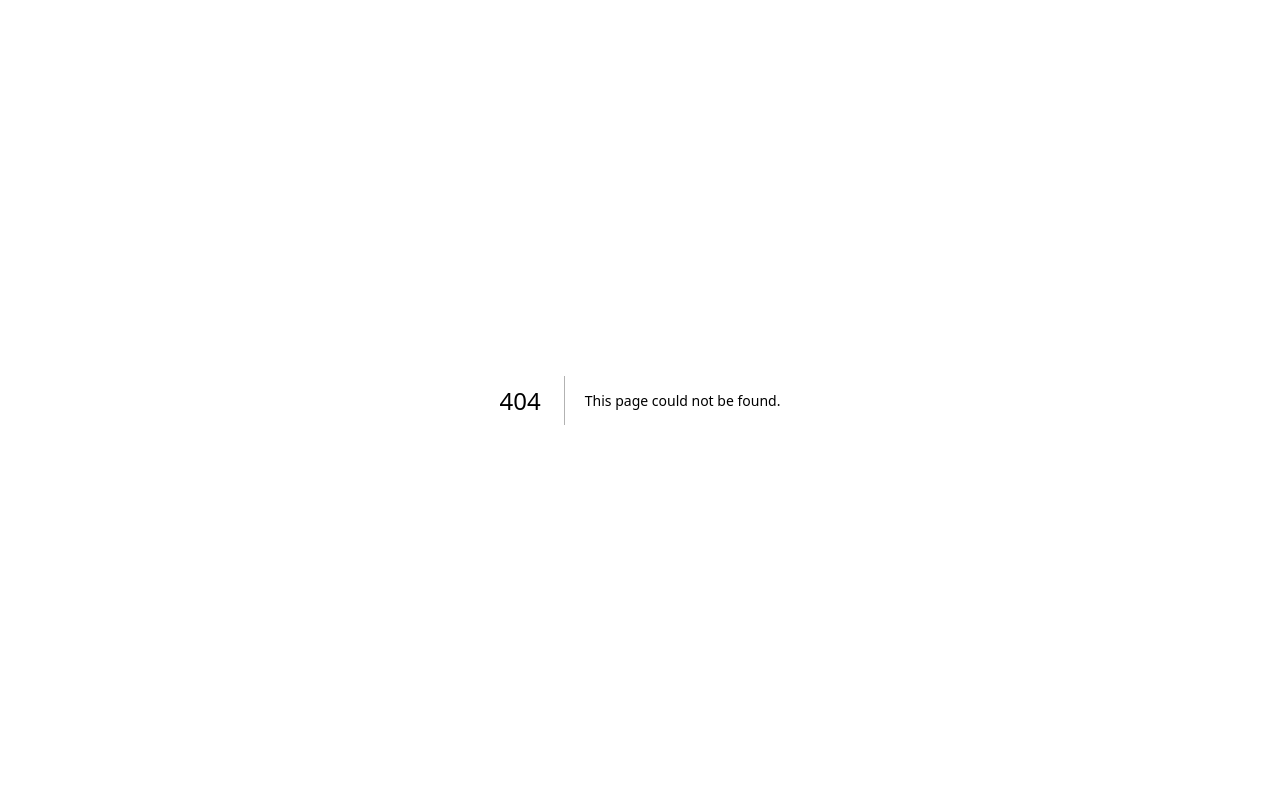
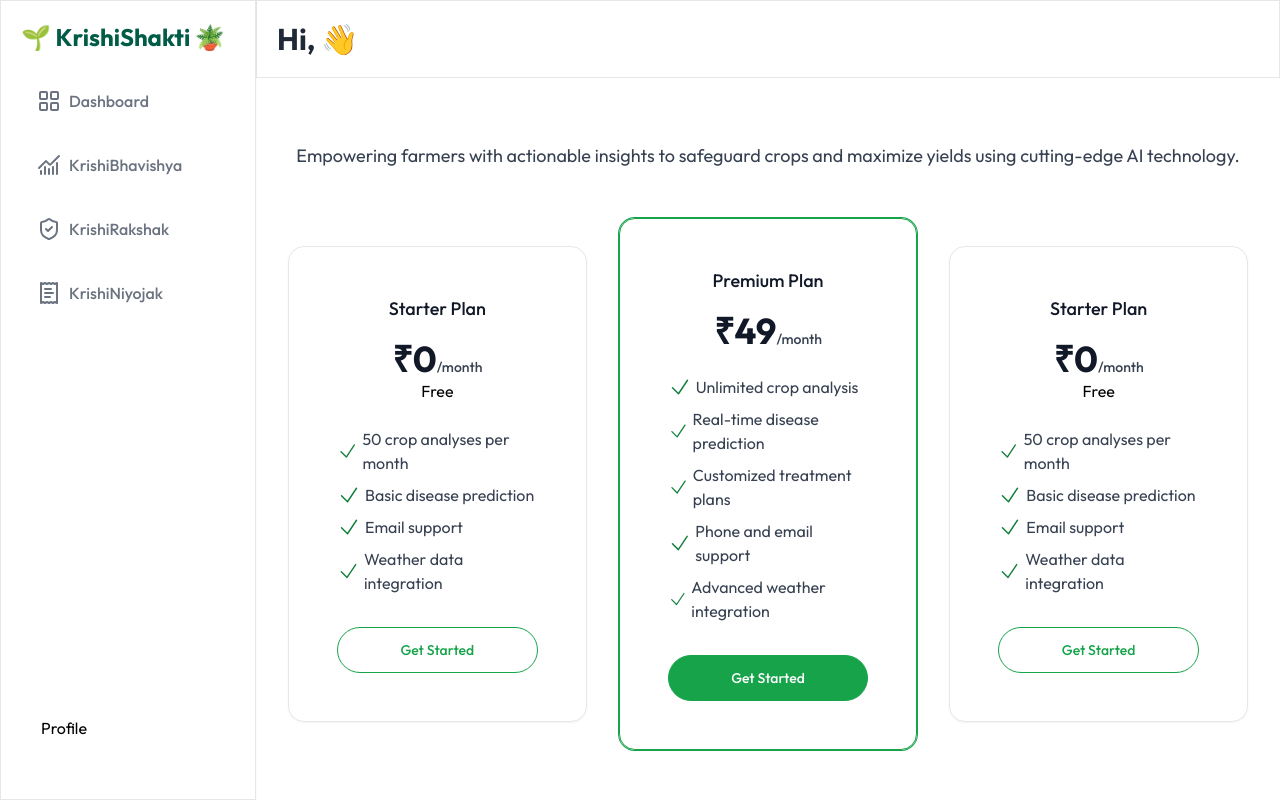
Before and after one commit to kolhepranav/krishishakti-main, a Next.js app: page /dashboard/upgrade in a window 1280 px wide. Before the commit this address had no page. Built offline with nearby package versions, Linux system fonts and the light colour scheme; no server answers.

Commit message:
Upgrade page added

```diff
--- a/app/(routes)/dashboard/krishiniyojak/upgrade/page.jsx
+++ b/app/(routes)/dashboard/upgrade/page.jsx
@@ -1,27 +1,31 @@
 import React from "react";
 
-function Upgrade() {
+function MarketingPage() {
   return (
     <div className="">
-      <div className="mx-auto max-w-3xl px-4 py-8 sm:px-6 sm:py-12 lg:px-8">
-        <div className="grid grid-cols-1 gap-4 sm:grid-cols-2 sm:items-center md:gap-8">
-          <div className="rounded-2xl border border-indigo-600 p-6 shadow-sm ring-1 ring-indigo-600 sm:order-last sm:px-8 lg:p-12">
+      <div className="mx-auto max-w-5xl px-4 py-8 sm:px-6 sm:py-12 lg:px-8">
+        <div className="text-center mb-12">
+          <p className="mt-4 text-lg text-gray-700">
+            Empowering farmers with actionable insights to safeguard crops and
+            maximize yields using cutting-edge AI technology.
+          </p>
+        </div>
+
+        <div className="grid grid-cols-1 gap-4 sm:grid-cols-3 sm:items-center md:gap-8">
+          {/* Pro Plan */}
+          <div className="rounded-2xl border border-gray-200 mx-auto p-6 shadow-sm sm:px-8 lg:p-12">
             <div className="text-center">
-              <h2 className="text-lg font-medium text-gray-900">
-                Pro
-                <span className="sr-only">Plan</span>
-              </h2>
+              <h2 className="text-lg font-medium text-gray-900">Starter Plan</h2>
 
               <p className="mt-2 sm:mt-4">
                 <strong className="text-3xl font-bold text-gray-900 sm:text-4xl">
-                  {" "}
-                  30${" "}
+                  ₹0
                 </strong>
 
-                <span className="text-sm font-medium text-gray-700">
-                  /month
-                </span>
+                <span className="text-sm font-medium text-gray-700">/month</span>
+                <p>Free</p>
               </p>
+              <p></p>
             </div>
 
             <ul className="mt-6 space-y-2">
@@ -32,7 +36,7 @@ function Upgrade() {
                   viewBox="0 0 24 24"
                   strokeWidth="1.5"
                   stroke="currentColor"
-                  className="size-5 text-indigo-700"
+                  className="w-6 h-6 text-green-700"
                 >
                   <path
                     strokeLinecap="round"
@@ -41,7 +45,7 @@ function Upgrade() {
                   />
                 </svg>
 
-                <span className="text-gray-700"> 20 users included </span>
+                <span className="text-gray-700"> 50 crop analyses per month </span>
               </li>
 
               <li className="flex items-center gap-1">
@@ -51,7 +55,7 @@ function Upgrade() {
                   viewBox="0 0 24 24"
                   strokeWidth="1.5"
                   stroke="currentColor"
-                  className="size-5 text-indigo-700"
+                  className="w-6 h-6 text-green-700"
                 >
                   <path
                     strokeLinecap="round"
@@ -60,7 +64,7 @@ function Upgrade() {
                   />
                 </svg>
 
-                <span className="text-gray-700"> 5GB of storage </span>
+                <span className="text-gray-700"> Basic disease prediction </span>
               </li>
 
               <li className="flex items-center gap-1">
@@ -70,7 +74,7 @@ function Upgrade() {
                   viewBox="0 0 24 24"
                   strokeWidth="1.5"
                   stroke="currentColor"
-                  className="size-5 text-indigo-700"
+                  className="w-6 h-6 text-green-700"
                 >
                   <path
                     strokeLinecap="round"
@@ -89,7 +93,7 @@ function Upgrade() {
                   viewBox="0 0 24 24"
                   strokeWidth="1.5"
                   stroke="currentColor"
-                  className="size-5 text-indigo-700"
+                  className="w-6 h-6 text-green-700"
                 >
                   <path
                     strokeLinecap="round"
@@ -98,72 +102,30 @@ function Upgrade() {
                   />
                 </svg>
 
-                <span className="text-gray-700"> Help center access </span>
-              </li>
-
-              <li className="flex items-center gap-1">
-                <svg
-                  xmlns="http://www.w3.org/2000/svg"
-                  fill="none"
-                  viewBox="0 0 24 24"
-                  strokeWidth="1.5"
-                  stroke="currentColor"
-                  className="size-5 text-indigo-700"
-                >
-                  <path
-                    strokeLinecap="round"
-                    strokeLinejoin="round"
-                    d="M4.5 12.75l6 6 9-13.5"
-                  />
-                </svg>
-
-                <span className="text-gray-700"> Phone support </span>
-              </li>
-
-              <li className="flex items-center gap-1">
-                <svg
-                  xmlns="http://www.w3.org/2000/svg"
-                  fill="none"
-                  viewBox="0 0 24 24"
-                  strokeWidth="1.5"
-                  stroke="currentColor"
-                  className="size-5 text-indigo-700"
-                >
-                  <path
-                    strokeLinecap="round"
-                    strokeLinejoin="round"
-                    d="M4.5 12.75l6 6 9-13.5"
-                  />
-                </svg>
-
-                <span className="text-gray-700"> Community access </span>
+                <span className="text-gray-700"> Weather data integration </span>
               </li>
             </ul>
 
             <a
               href="#"
-              className="mt-8 block rounded-full border border-indigo-600 bg-indigo-600 px-12 py-3 text-center text-sm font-medium text-white hover:bg-indigo-700 hover:ring-1 hover:ring-indigo-700 focus:outline-none focus:ring active:text-indigo-500"
+              className="mt-8 block rounded-full border border-green-600 bg-white px-12 py-3 text-center text-sm font-medium text-green-600 hover:ring-1 hover:ring-green-600 focus:outline-none focus:ring active:text-green-500"
             >
               Get Started
             </a>
           </div>
 
-          <div className="rounded-2xl border border-gray-200 p-6 shadow-sm sm:px-8 lg:p-12">
+          <div className="rounded-2xl border border-green-600 mx-auto p-6 shadow-sm ring-1 ring-green-600 sm:px-8 lg:p-12">
             <div className="text-center">
               <h2 className="text-lg font-medium text-gray-900">
-                Starter
-                <span className="sr-only">Plan</span>
+                Premium Plan
               </h2>
 
               <p className="mt-2 sm:mt-4">
                 <strong className="text-3xl font-bold text-gray-900 sm:text-4xl">
-                  {" "}
-                  20${" "}
+                  ₹49
                 </strong>
 
-                <span className="text-sm font-medium text-gray-700">
-                  /month
-                </span>
+                <span className="text-sm font-medium text-gray-700">/month</span>
               </p>
             </div>
 
@@ -175,7 +137,7 @@ function Upgrade() {
                   viewBox="0 0 24 24"
                   strokeWidth="1.5"
                   stroke="currentColor"
-                  className="size-5 text-indigo-700"
+                  className="w-6 h-6 text-green-700"
                 >
                   <path
                     strokeLinecap="round"
@@ -184,7 +146,7 @@ function Upgrade() {
                   />
                 </svg>
 
-                <span className="text-gray-700"> 10 users included </span>
+                <span className="text-gray-700"> Unlimited crop analysis </span>
               </li>
 
               <li className="flex items-center gap-1">
@@ -194,7 +156,7 @@ function Upgrade() {
                   viewBox="0 0 24 24"
                   strokeWidth="1.5"
                   stroke="currentColor"
-                  className="size-5 text-indigo-700"
+                  className="w-6 h-6 text-green-700"
                 >
                   <path
                     strokeLinecap="round"
@@ -203,7 +165,7 @@ function Upgrade() {
                   />
                 </svg>
 
-                <span className="text-gray-700"> 2GB of storage </span>
+                <span className="text-gray-700"> Real-time disease prediction </span>
               </li>
 
               <li className="flex items-center gap-1">
@@ -213,7 +175,128 @@ function Upgrade() {
                   viewBox="0 0 24 24"
                   strokeWidth="1.5"
                   stroke="currentColor"
-                  className="size-5 text-indigo-700"
+                  className="w-6 h-6 text-green-700"
+                >
+                  <path
+                    strokeLinecap="round"
+                    strokeLinejoin="round"
+                    d="M4.5 12.75l6 6 9-13.5"
+                  />
+                </svg>
+
+                <span className="text-gray-700"> Customized treatment plans </span>
+              </li>
+
+              <li className="flex items-center gap-1">
+                <svg
+                  xmlns="http://www.w3.org/2000/svg"
+                  fill="none"
+                  viewBox="0 0 24 24"
+                  strokeWidth="1.5"
+                  stroke="currentColor"
+                  className="w-6 h-6 text-green-700"
+                >
+                  <path
+                    strokeLinecap="round"
+                    strokeLinejoin="round"
+                    d="M4.5 12.75l6 6 9-13.5"
+                  />
+                </svg>
+
+                <span className="text-gray-700"> Phone and email support </span>
+              </li>
+
+              <li className="flex items-center gap-1">
+                <svg
+                  xmlns="http://www.w3.org/2000/svg"
+                  fill="none"
+                  viewBox="0 0 24 24"
+                  strokeWidth="1.5"
+                  stroke="currentColor"
+                  className="w-6 h-6 text-green-700"
+                >
+                  <path
+                    strokeLinecap="round"
+                    strokeLinejoin="round"
+                    d="M4.5 12.75l6 6 9-13.5"
+                  />
+                </svg>
+
+                <span className="text-gray-700"> Advanced weather integration </span>
+              </li>
+            </ul>
+
+            <a
+              href="#"
+              className="mt-8 block rounded-full border border-green-600 bg-green-600 px-12 py-3 text-center text-sm font-medium text-white hover:bg-green-700 hover:ring-1 hover:ring-green-700 focus:outline-none focus:ring active:text-green-500"
+            >
+              Get Started
+            </a>
+          </div>
+
+          {/* Starter Plan */}
+          <div className="rounded-2xl border border-gray-200 mx-auto p-6 shadow-sm sm:px-8 lg:p-12">
+            <div className="text-center">
+              <h2 className="text-lg font-medium text-gray-900">Starter Plan</h2>
+
+              <p className="mt-2 sm:mt-4">
+                <strong className="text-3xl font-bold text-gray-900 sm:text-4xl">
+                  ₹0
+                </strong>
+
+                <span className="text-sm font-medium text-gray-700">/month</span>
+                <p>Free</p>
+              </p>
+              <p></p>
+            </div>
+
+            <ul className="mt-6 space-y-2">
+              <li className="flex items-center gap-1">
+                <svg
+                  xmlns="http://www.w3.org/2000/svg"
+                  fill="none"
+                  viewBox="0 0 24 24"
+                  strokeWidth="1.5"
+                  stroke="currentColor"
+                  className="w-6 h-6 text-green-700"
+                >
+                  <path
+                    strokeLinecap="round"
+                    strokeLinejoin="round"
+                    d="M4.5 12.75l6 6 9-13.5"
+                  />
+                </svg>
+
+                <span className="text-gray-700"> 50 crop analyses per month </span>
+              </li>
+
+              <li className="flex items-center gap-1">
+                <svg
+                  xmlns="http://www.w3.org/2000/svg"
+                  fill="none"
+                  viewBox="0 0 24 24"
+                  strokeWidth="1.5"
+                  stroke="currentColor"
+                  className="w-6 h-6 text-green-700"
+                >
+                  <path
+                    strokeLinecap="round"
+                    strokeLinejoin="round"
+                    d="M4.5 12.75l6 6 9-13.5"
+                  />
+                </svg>
+
+                <span className="text-gray-700"> Basic disease prediction </span>
+              </li>
+
+              <li className="flex items-center gap-1">
+                <svg
+                  xmlns="http://www.w3.org/2000/svg"
+                  fill="none"
+                  viewBox="0 0 24 24"
+                  strokeWidth="1.5"
+                  stroke="currentColor"
+                  className="w-6 h-6 text-green-700"
                 >
                   <path
                     strokeLinecap="round"
@@ -232,7 +315,7 @@ function Upgrade() {
                   viewBox="0 0 24 24"
                   strokeWidth="1.5"
                   stroke="currentColor"
-                  className="size-5 text-indigo-700"
+                  className="w-6 h-6 text-green-700"
                 >
                   <path
                     strokeLinecap="round"
@@ -241,13 +324,13 @@ function Upgrade() {
                   />
                 </svg>
 
-                <span className="text-gray-700"> Help center access </span>
+                <span className="text-gray-700"> Weather data integration </span>
               </li>
             </ul>
 
             <a
               href="#"
-              className="mt-8 block rounded-full border border-indigo-600 bg-white px-12 py-3 text-center text-sm font-medium text-indigo-600 hover:ring-1 hover:ring-indigo-600 focus:outline-none focus:ring active:text-indigo-500"
+              className="mt-8 block rounded-full border border-green-600 bg-white px-12 py-3 text-center text-sm font-medium text-green-600 hover:ring-1 hover:ring-green-600 focus:outline-none focus:ring active:text-green-500"
             >
               Get Started
             </a>
@@ -258,4 +341,4 @@ function Upgrade() {
   );
 }
 
-export default Upgrade;
+export default MarketingPage;
--- a/public/home/index.html
+++ b/public/home/index.html
@@ -199,7 +199,7 @@
                                                 <path id="textPath" d="M 0,75 a 75,75 0 1,1 0,1 z"></path>
                                                 <text><textPath href="#textPath">AI-Driven Crop Care</textPath></text>
                                             </svg>
-                                            <a href="https://www.youtube.com/watch?v=ipUuoMCEbDQ" class="popup-youtube"><i class="fas fa-arrow-right"></i></a>
+                                            <a href="/" class="popup-youtube"><i class="fas fa-arrow-right"></i></a>
                                         </div>
                                     </div>
                                     <div class="info">
@@ -234,7 +234,7 @@
                                                 <path id="textPath2" d="M 0,75 a 75,75 0 1,1 0,1 z"></path>
                                                 <text><textPath href="#textPath">100% Organic Product</textPath></text>
                                             </svg>
-                                            <a href="https://www.youtube.com/watch?v=ipUuoMCEbDQ" class="popup-youtube"><i class="fas fa-arrow-right"></i></a>
+                                            <a href="/" class="popup-youtube"><i class="fas fa-arrow-right"></i></a>
                                         </div>
                                     </div>
                                     <div class="info">
```
Also changed, not shown: app/(routes)/dashboard/krishibhavishya/page.jsx (+0 -42 lines), app/(routes)/dashboard/krishirakshak/page.jsx (+0 -55 lines).
